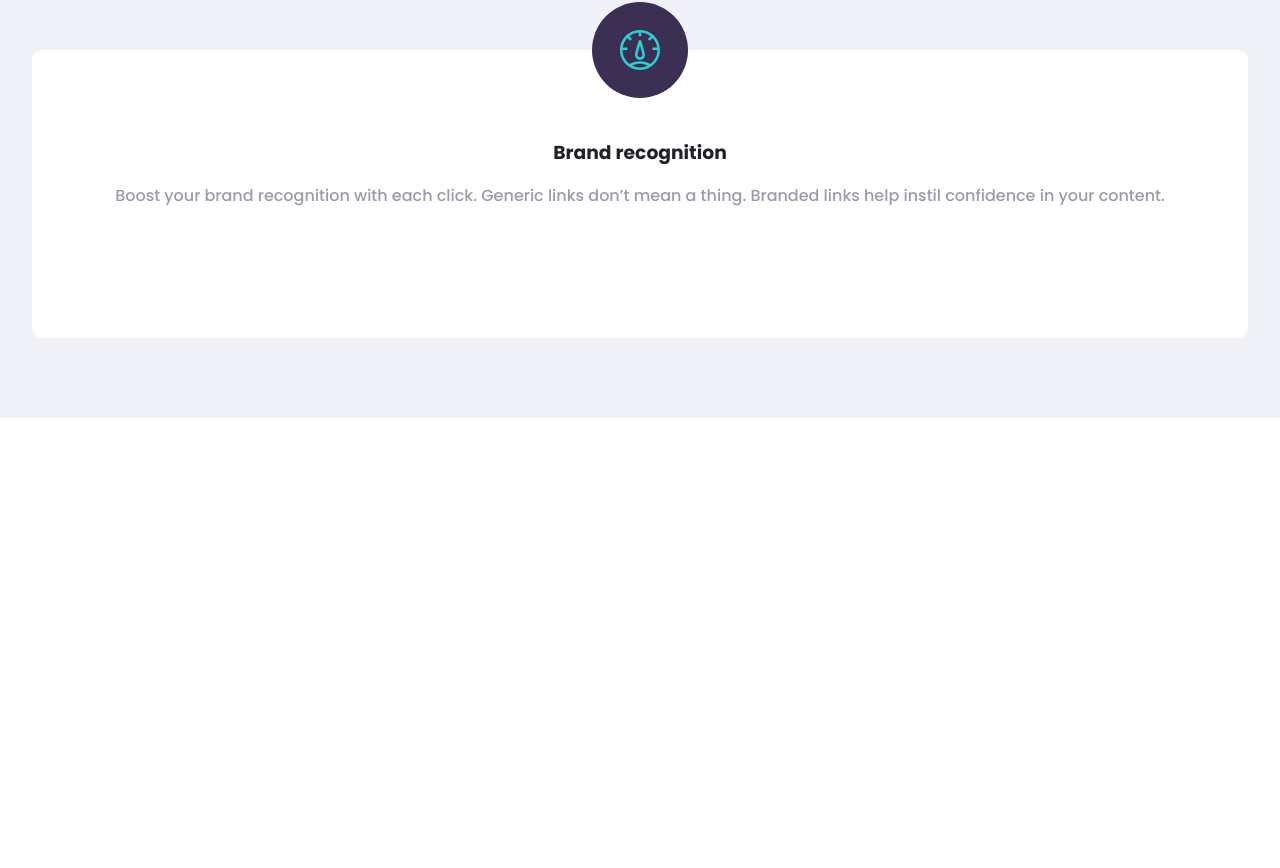
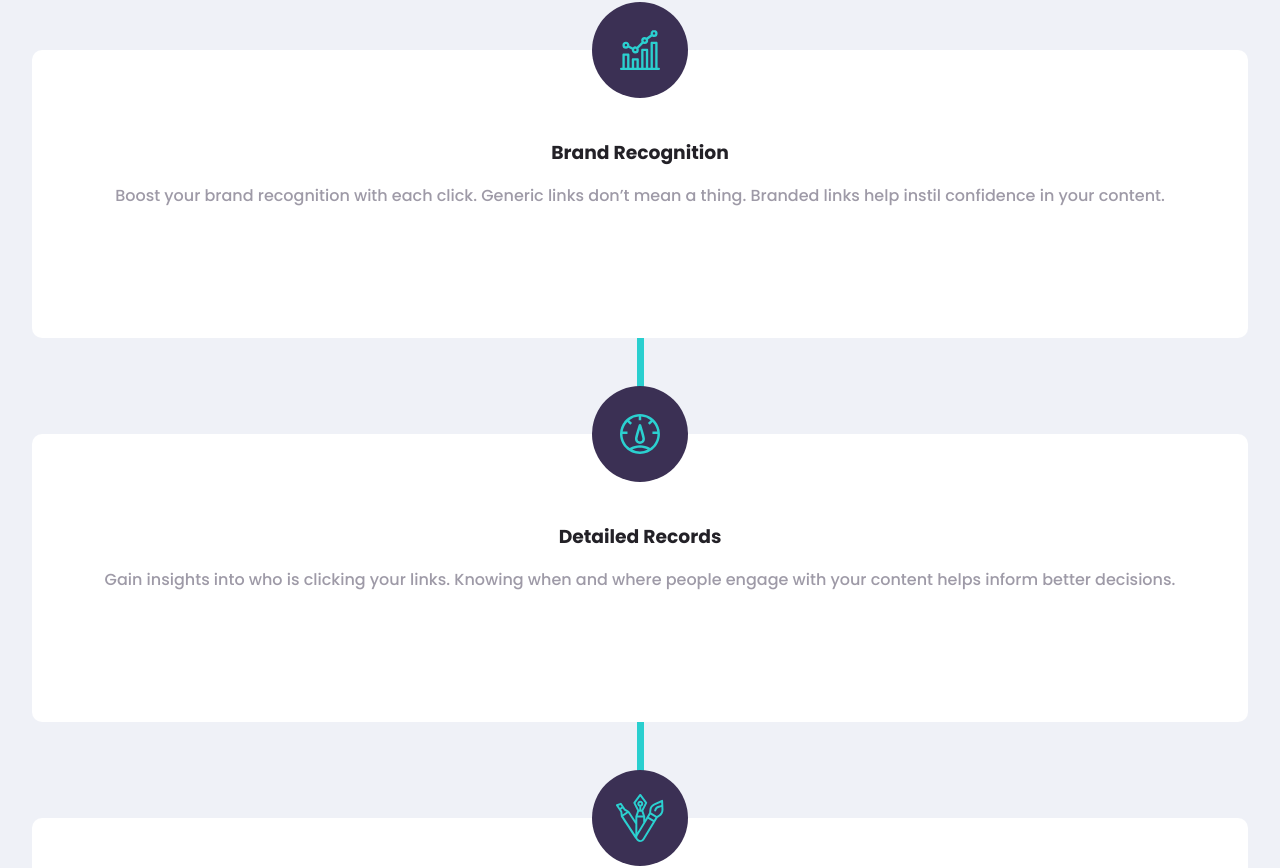
Before and after one commit to VictorKyHugo/shortner-react, a React (Create React App) app: page / in a window 1280 px wide. Shown: the part 1103-1971 px from the top of the page. Before the commit the page ends 1521 px from the top, so only its background shows below. Built offline with nearby package versions, Linux system fonts and the light colour scheme.

Commit message:
statistics done

```diff
--- a/src/components/Statistics/Card/Card.js
+++ b/src/components/Statistics/Card/Card.js
@@ -1,16 +1,13 @@
 import './Card.scss'
-import icon from '../../../assets/images/icon-detailed-records.svg'
 
 function Card(props) {
     return (
         <div className="card">
             <div className="card__icon">
-                <img src={icon} alt="icon" />
+                <img src={props.icon} alt="icon" />
             </div>
-            <h3 className="card__title">Brand recognition</h3>
-            <p className="card__text"> Boost your brand recognition with each click. Generic links don’t
-            mean a thing. Branded links help instil confidence in your content.
-</p>
+            <h3 className="card__title">{props.title}</h3>
+            <p className="card__text">{props.text}</p>
         </div>
     )
 }
--- a/src/components/Statistics/Card/Card.scss
+++ b/src/components/Statistics/Card/Card.scss
@@ -8,6 +8,7 @@
 
     border-radius: 10px;
 
+    margin: 6rem 0 0;
     padding: 4rem 2rem 0;
 
 
--- a/src/components/Statistics/Statistics.js
+++ b/src/components/Statistics/Statistics.js
@@ -1,15 +1,61 @@
 import "./Statistics.scss"
 import Card from './Card/Card'
 
+import brand from '../../assets/images/icon-brand-recognition.svg'
+import records from '../../assets/images/icon-detailed-records.svg'
+import customizable from '../../assets/images/icon-fully-customizable.svg'
+
 function Statistics() {
+
+    const statisticsList = {
+        brand_recognition:
+        {
+            title: "Brand Recognition",
+            text: "Boost your brand recognition with each click. Generic links don’t mean a thing. Branded links help instil confidence in your content.",
+            icon: brand
+        },
+        detailed_records:
+        {
+            title: "Detailed Records",
+            text: "Gain insights into who is clicking your links. Knowing when and where people engage with your content helps inform better decisions.",
+            icon: records
+        },
+        fully_customizable:
+        {
+            title: "Fully Customizable",
+            text: "Improve brand awareness and content discoverability through customizable links, supercharging audience engagement.",
+            icon: customizable
+        }
+    }
+
+
     return (
         <div className="statistics">
             <div className="statistics__content">
                 <h2>Advanced Statistics</h2>
                 <p>Track how your links are performing across the web with our
             advanced statistics dashboard.</p>
-                <div>
-                    <Card />
+                <div className="statistics__content__card">
+                    <div className="statistics__content__cardline">
+
+                    </div>
+                    <Card
+                        title={statisticsList.brand_recognition.title}
+                        text={statisticsList.brand_recognition.text}
+                        icon={statisticsList.brand_recognition.icon}
+                    />
+                    <Card
+                        title={statisticsList.detailed_records.title}
+                        text={statisticsList.detailed_records.text}
+                        icon={statisticsList.detailed_records.icon}
+
+                    />
+                    <Card
+                        title={statisticsList.fully_customizable.title}
+                        text={statisticsList.fully_customizable.text}
+                        icon={statisticsList.fully_customizable.icon}
+                    />
+
                 </div>
             </div>
         </div>
--- a/src/components/Statistics/Statistics.scss
+++ b/src/components/Statistics/Statistics.scss
@@ -6,6 +6,7 @@
     padding-bottom: 5rem;
     background-color: #eff1f7;
     text-align: center;
+
 
     &__content{
 
@@ -21,5 +22,20 @@
             line-height: 1.6rem;
             margin-bottom: 6rem;
         }
+
+        &__card{
+            position: relative;
+        }
+
+        &__cardline{
+            width: 7.5px;
+            height: 50rem;
+
+            background: colors.$cyan;
+
+            position: absolute;
+            left: 50%;
+            margin-left: -3.25px;
+        }
     }
 }
```
